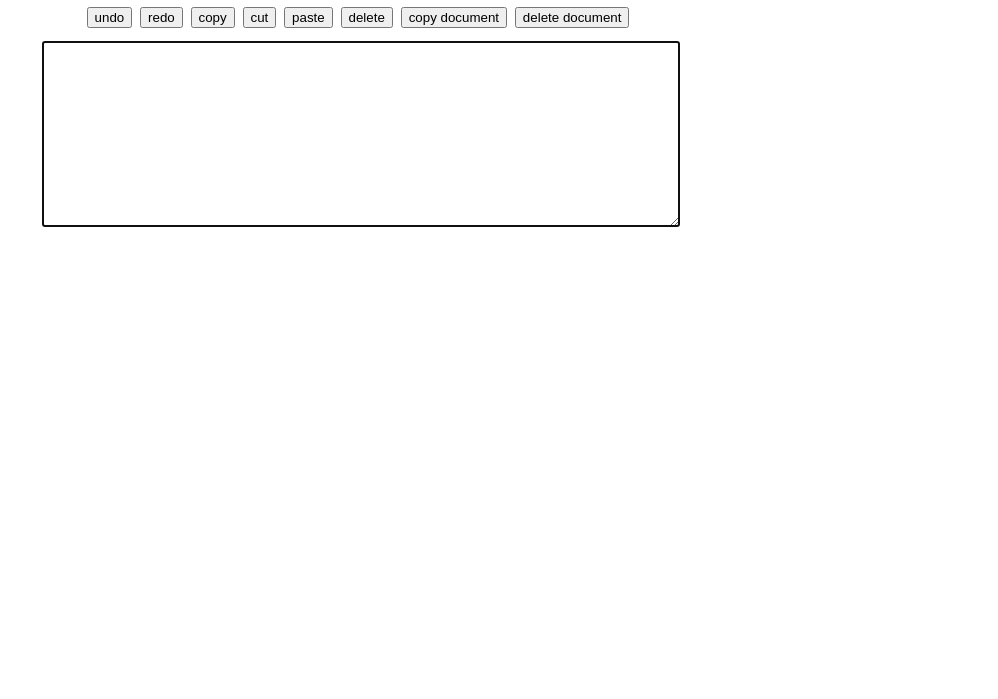
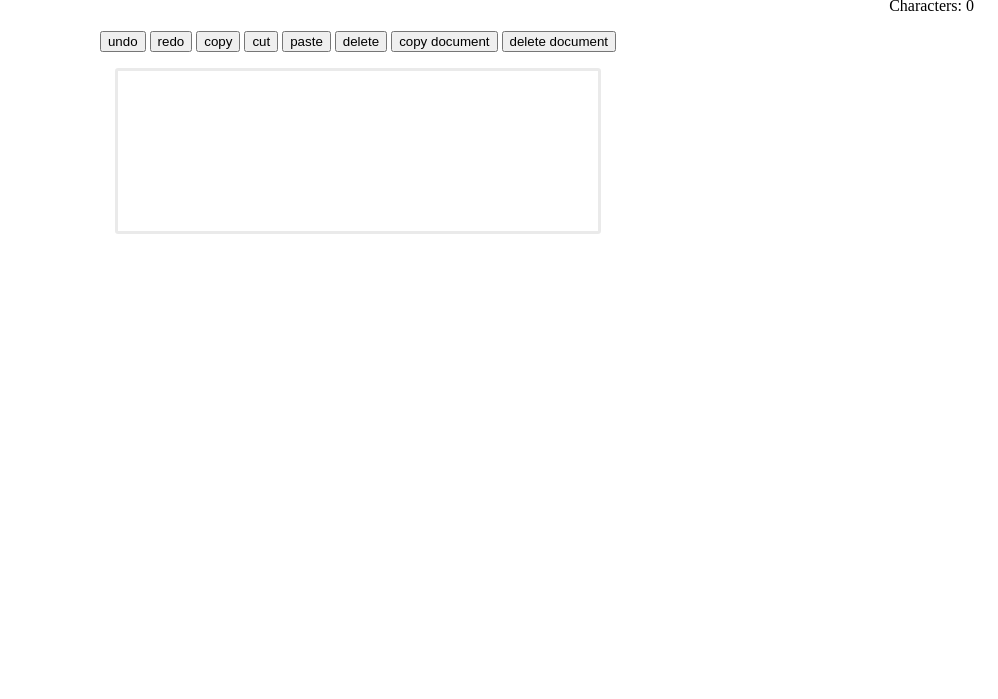
Before and after one commit to unrealapex/edit, a plain HTML site: page index.html in a window 1280 px wide. Shown: the part 101-800 px from the top of the page, without its empty margins (282-1280 px from the left). Drawn offline with Linux system fonts and the light colour scheme.

Commit message:
Use div instead of text area

```diff
--- a/index.html
+++ b/index.html
@@ -39,7 +39,7 @@
         <button onclick='document.querySelector("textarea").value = ""'>delete document</button>
     </div>
     <div id="container">
-        <textarea rows="10" cols="100" oninput='updateStats()' contenteditable="true" spellcheck="true" autofocus></textarea>
+        <div id="input-area" contenteditable></div>
     </div>
 </body>
 
--- a/main.css
+++ b/main.css
@@ -1,8 +1,3 @@
-:root {
-    font-family: monospace;
-}
-
-
 h1 {
   text-align: center;
 }
@@ -17,14 +12,20 @@ h1 {
   margin: 1rem;
 }
 
-textarea {
+#input-area {
+  border: 3px solid #eaeaea;
+  border-radius: 0.2rem;
   margin: 0 auto;
-    max-width: 100%;
   letter-spacing: 0.5px;
   line-height: 1.5;
   font-size: 12px;
+  overflow: auto;
+  width: auto;
+  height: auto;
+  min-width: 30rem;
+  min-height: 10rem;
+  display: table;
 }
-
 
 #container {
   margin: auto;
```
Lines whose indentation alone changed are shown as unchanged.
